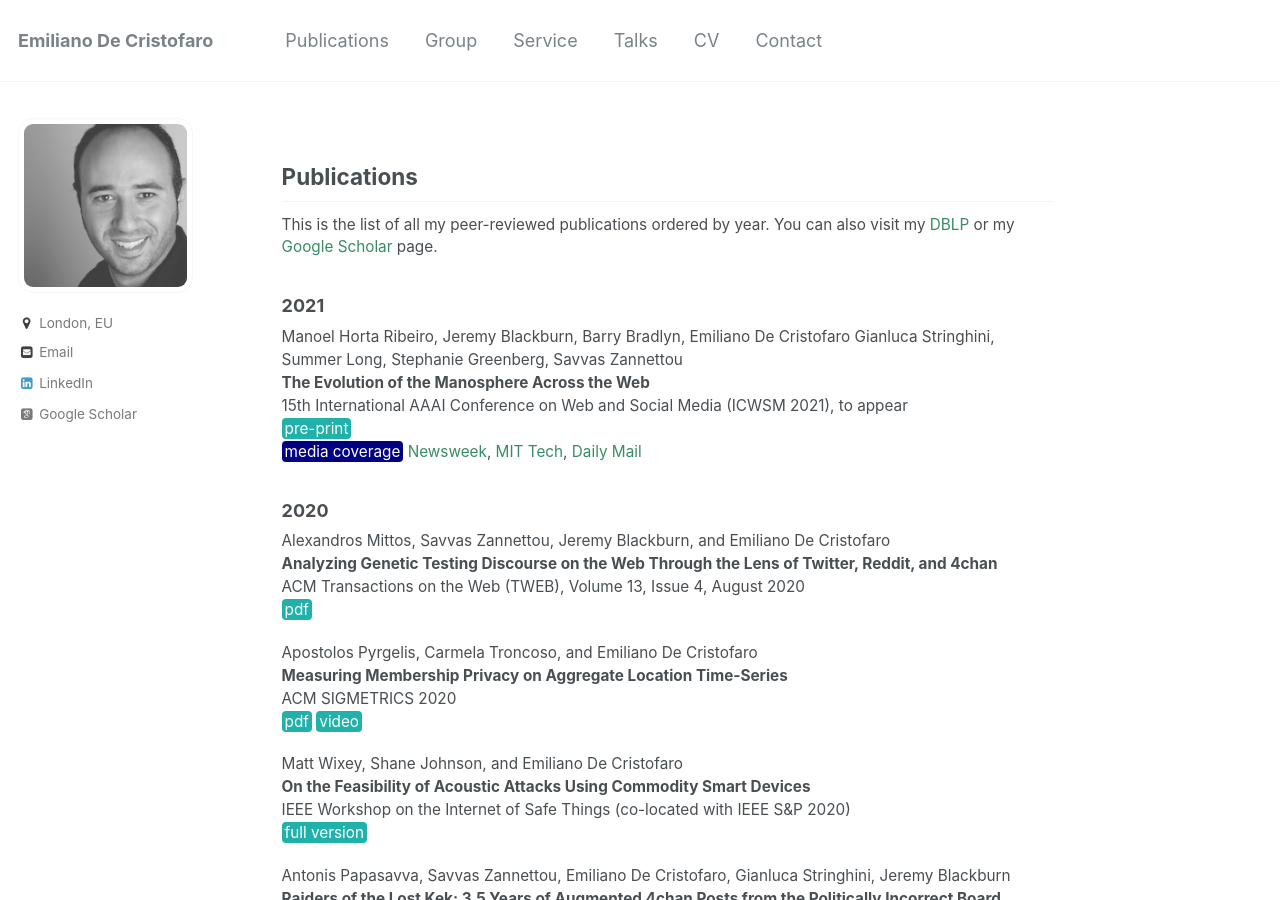
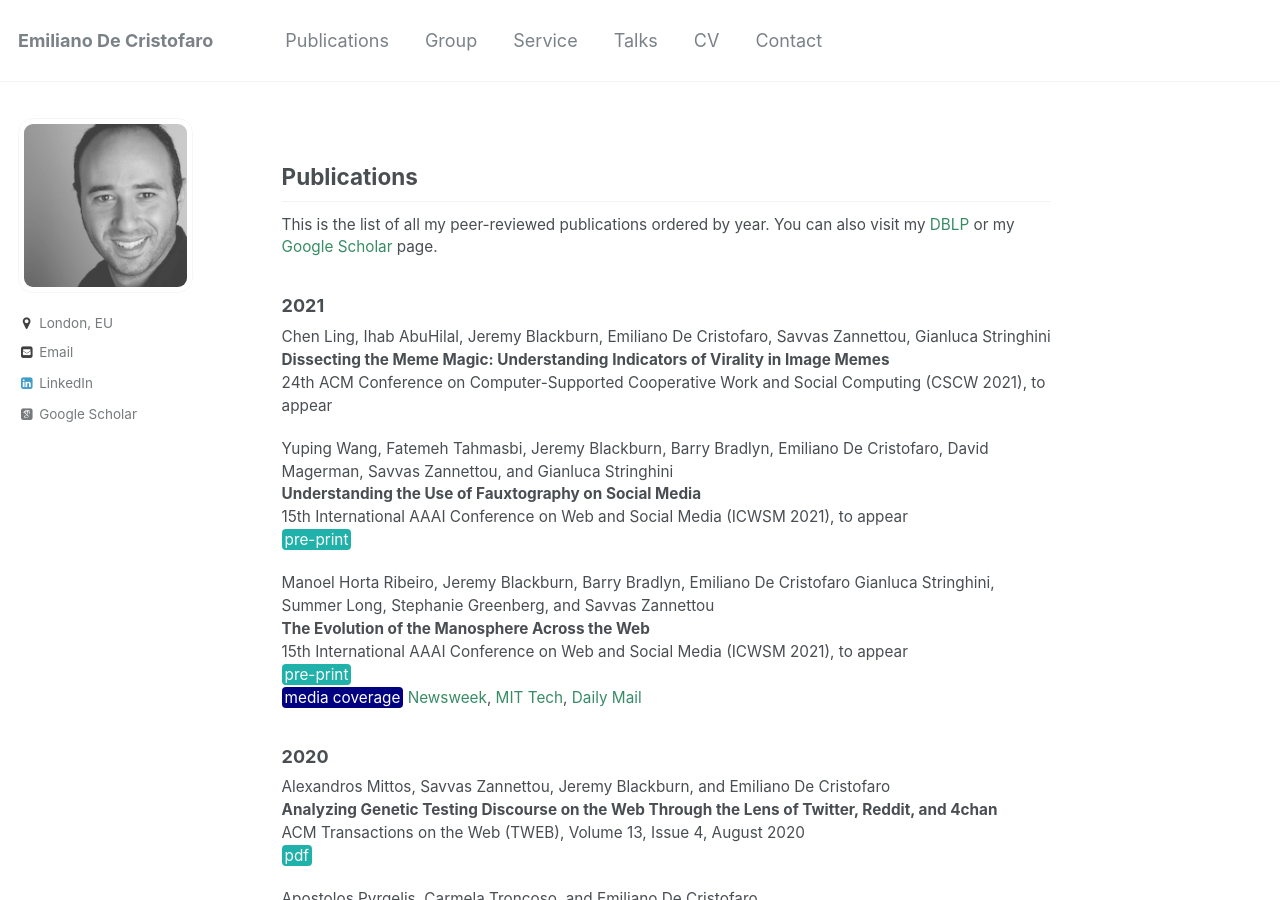
Before and after one commit to emidec/emidec.github.io, a Jekyll site: the page built from _pages/publications.md, in a window 1280 px wide and 900 px high. Built offline with Jekyll 4.4.1, drawn with Linux system fonts in a browser that asks for light colours; some web fonts are replaced.

Commit message:
Add files via upload

```diff
--- a/_pages/publications.md
+++ b/_pages/publications.md
@@ -12,7 +12,17 @@ This is the list of all my peer-reviewed publications ordered by year. You can a
 
 ### 2021
 
-Manoel Horta Ribeiro, Jeremy Blackburn, Barry Bradlyn, Emiliano De Cristofaro Gianluca Stringhini, Summer Long, Stephanie Greenberg, Savvas Zannettou
+Chen Ling, Ihab AbuHilal, Jeremy Blackburn, Emiliano De Cristofaro, Savvas Zannettou, Gianluca Stringhini
+**Dissecting the Meme Magic: Understanding Indicators of Virality in Image Memes**
+24th ACM Conference on Computer-Supported Cooperative Work and Social Computing (CSCW 2021), to appear
+
+Yuping Wang, Fatemeh Tahmasbi, Jeremy Blackburn, Barry Bradlyn, Emiliano De Cristofaro, David Magerman, Savvas Zannettou, and Gianluca Stringhini
+**Understanding the Use of Fauxtography on Social Media**
+15th International AAAI Conference on Web and Social Media (ICWSM 2021), to appear
+[pre-print](https://arxiv.org/pdf/2009.11792.pdf){: .btn--danger}{:target="_blank"}
+
+
+Manoel Horta Ribeiro, Jeremy Blackburn, Barry Bradlyn, Emiliano De Cristofaro Gianluca Stringhini, Summer Long, Stephanie Greenberg, and Savvas Zannettou
 **The Evolution of the Manosphere Across the Web**
 15th International AAAI Conference on Web and Social Media (ICWSM 2021), to appear
 [pre-print](https://arxiv.org/pdf/2001.07600.pdf){: .btn--danger}{:target="_blank"}
```
Also changed, not shown: _pages/about.md (+4 -1 lines), _pages/cybersafety.md (+5 -0 lines).
